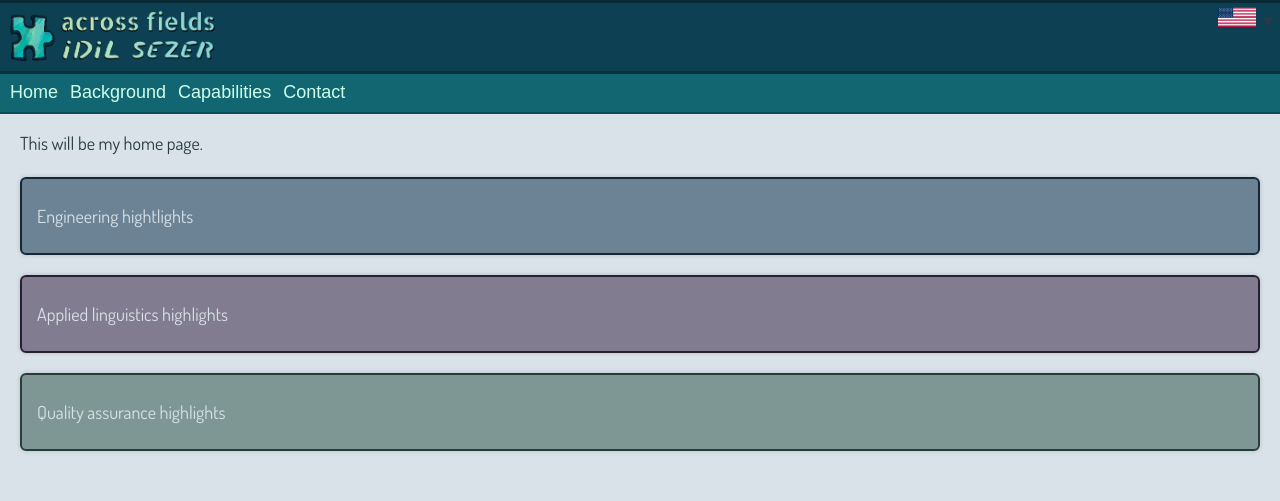
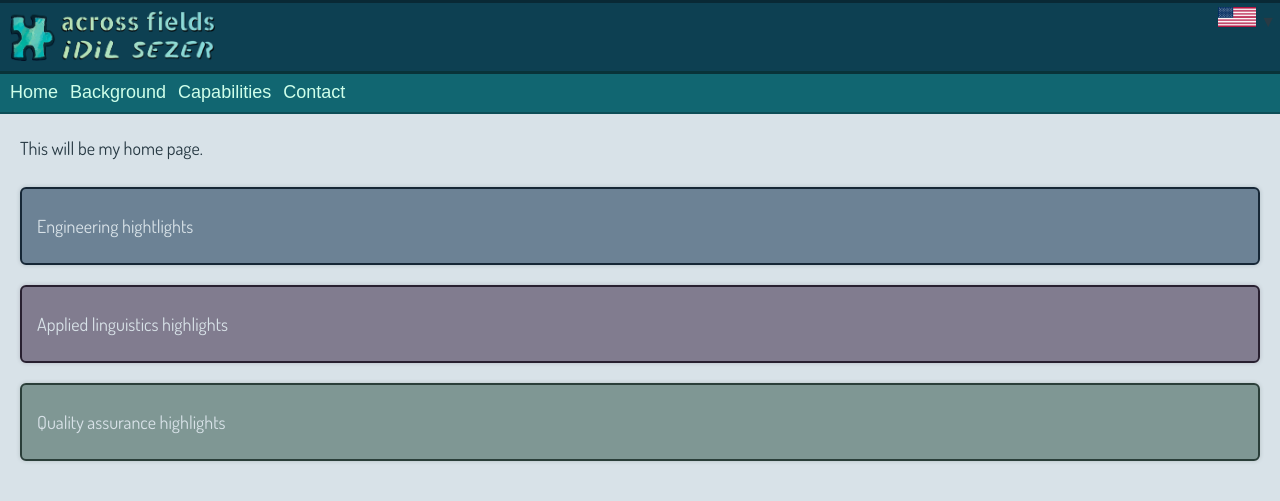
Before and after one commit to acrossfields/idilsezer, a Jekyll site: the page built from en/index.md, in a window 1280 px wide. Shown: the top 501 px of the page. Built offline with Jekyll 4.4.1, drawn with Linux system fonts in a browser that asks for light colours; some web fonts are replaced.

Commit message:
Update style.scss

```diff
--- a/assets/css/style.scss
+++ b/assets/css/style.scss
@@ -78,7 +78,7 @@ body a:hover {
 
 .content-home {
   margin: 15px;
-  padding: 5px;
+  padding: 10px 5px;
   font-family: 'Dosis', sans-serif;
   font-size: 18px;
 }
```
